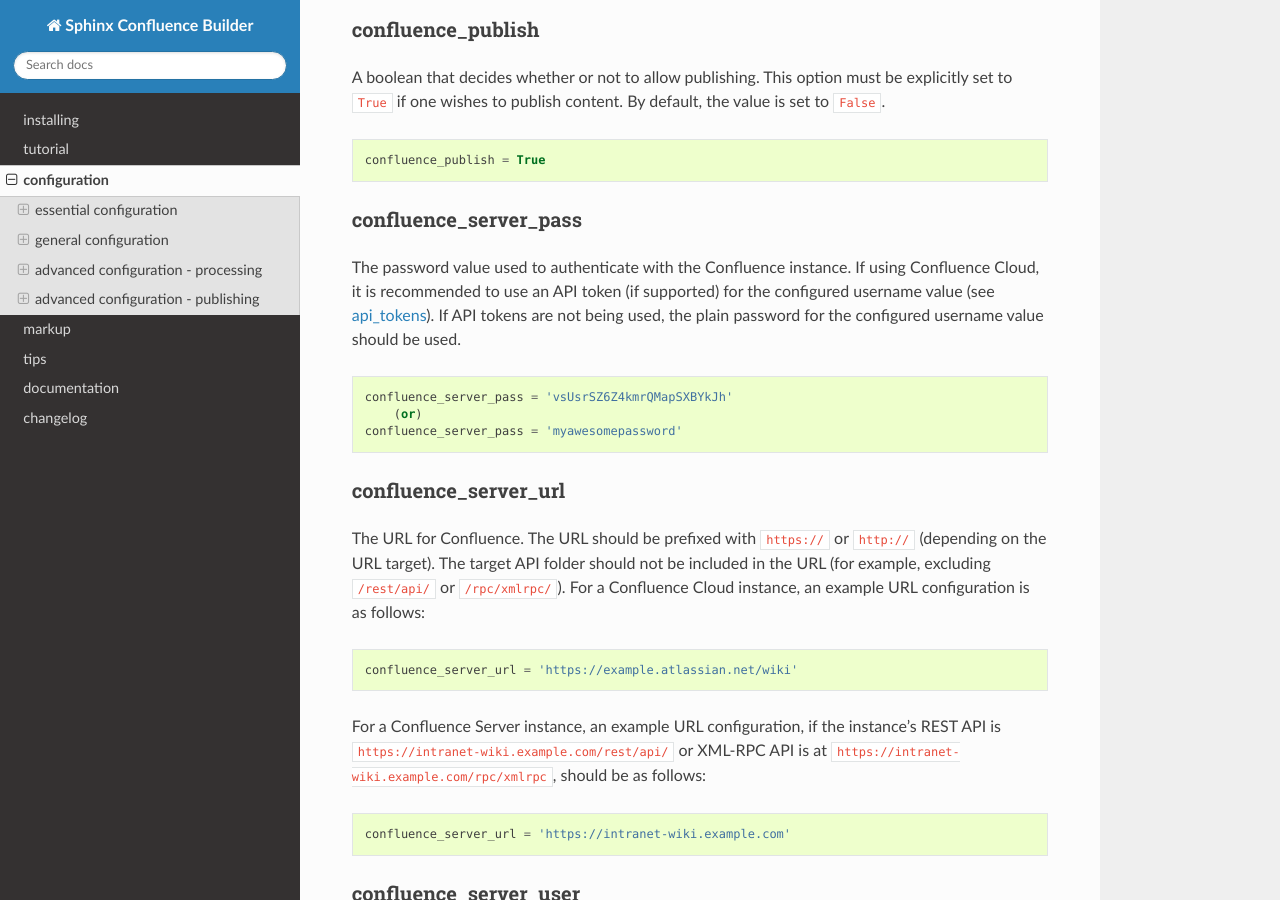
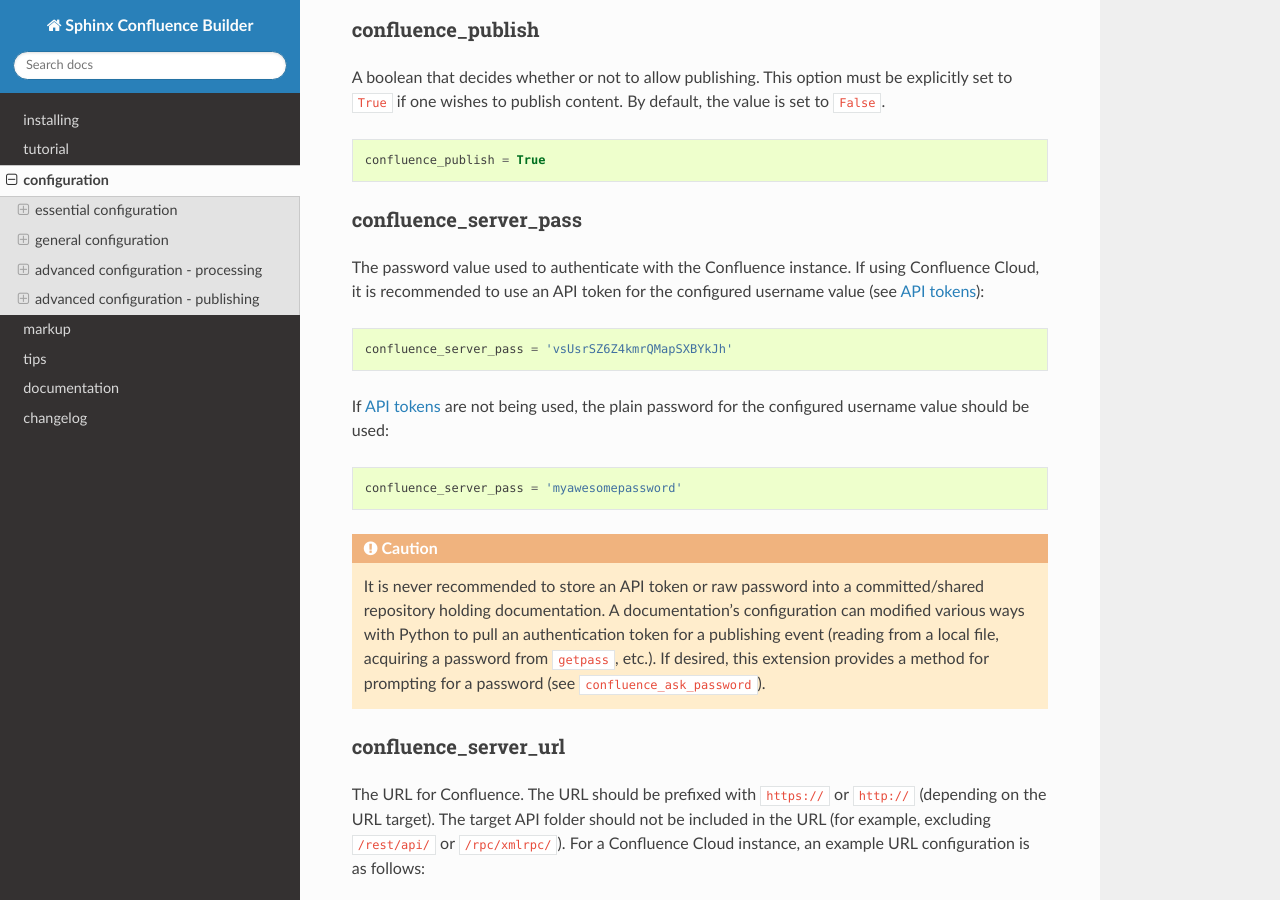
Before and after one commit to sphinx-contrib/confluencebuilder, a Sphinx documentation site: the page built from doc/configuration.rst, in a window 1280 px wide and 900 px high, scrolled down 1376 px. Built offline with Sphinx 7.4.7 and the Read the Docs theme 2.0.0, drawn with Linux system fonts in a browser that asks for light colours.

Commit message:
doc: improve server password documentation
Improve 'confluence_server_pass' documentation based on the introduction
of 'confluence_ask_password'.

Signed-off-by: James Knight <james.d.knight@live.com>

```diff
--- a/doc/configuration.rst
+++ b/doc/configuration.rst
@@ -37,15 +37,29 @@ confluence_server_pass
 ~~~~~~~~~~~~~~~~~~~~~~
 
 The password value used to authenticate with the Confluence instance. If using
-Confluence Cloud, it is recommended to use an API token (if supported) for the
-configured username value (see api_tokens_). If API tokens are not being used,
-the plain password for the configured username value should be used.
+Confluence Cloud, it is recommended to use an API token for the configured
+username value (see `API tokens`_):
 
 .. code-block:: python
 
    confluence_server_pass = 'vsUsrSZ6Z4kmrQMapSXBYkJh'
-       (or)
+
+If `API tokens`_ are not being used, the plain password for the configured
+username value should be used:
+
+.. code-block:: python
+
    confluence_server_pass = 'myawesomepassword'
+
+.. caution::
+
+   It is never recommended to store an API token or raw password into a
+   committed/shared repository holding documentation. A documentation's
+   configuration can modified various ways with Python to pull an
+   authentication token for a publishing event (reading from a local file,
+   acquiring a password from ``getpass``, etc.). If desired, this extension
+   provides a method for prompting for a password (see
+   |confluence_ask_password|_).
 
 confluence_server_url
 ~~~~~~~~~~~~~~~~~~~~~
@@ -353,6 +367,9 @@ option is enabled with a value of ``True``.
 advanced configuration - publishing
 -----------------------------------
 
+.. |confluence_ask_password| replace:: ``confluence_ask_password``
+.. _confluence_ask_password:
+
 confluence_ask_password
 ~~~~~~~~~~~~~~~~~~~~~~~
 
@@ -550,6 +567,7 @@ seconds, the following can be used:
 
 .. references ------------------------------------------------------------------
 
+.. _API tokens: https://confluence.atlassian.com/cloud/api-tokens-938839638.html
 .. _Confluence-supported syntax highlight languages: https://confluence.atlassian.com/confcloud/code-block-macro-724765175.html
 .. _Pygments documented language types: http://pygments.org/docs/lexers/
 .. _Requests SSL Cert Verification: http://docs.python-requests.org/en/master/user/advanced/#ssl-cert-verification
```
